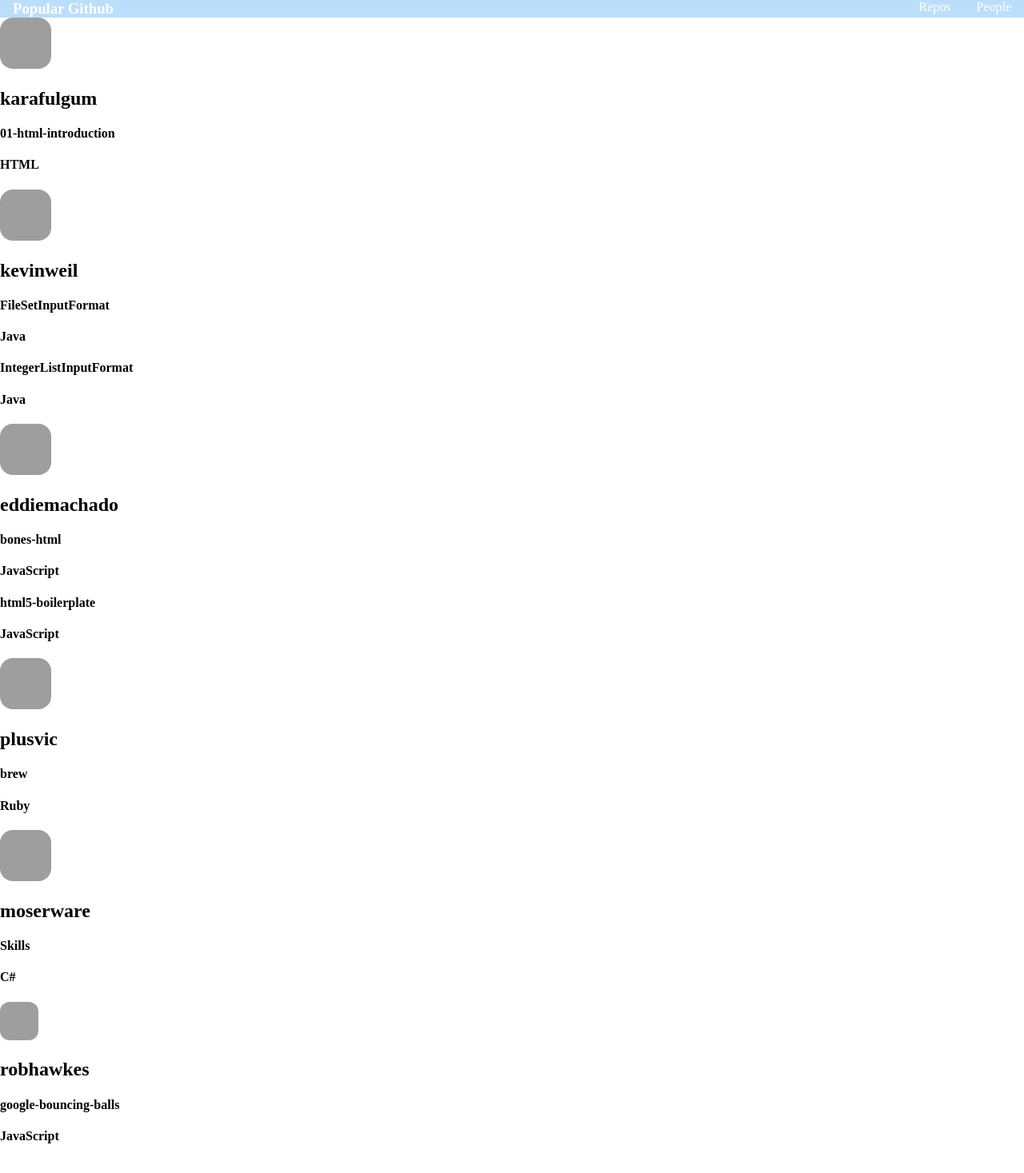
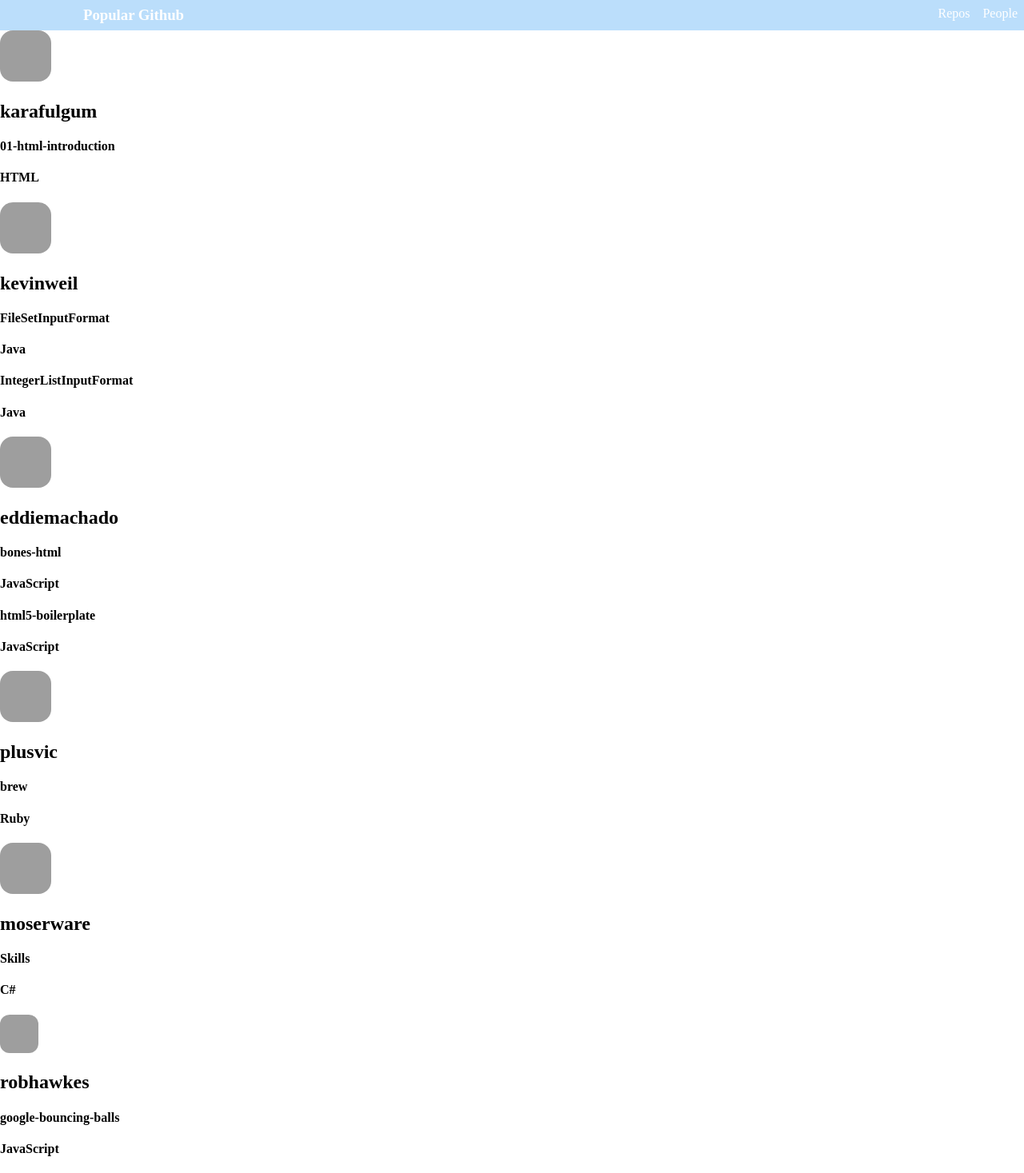
Before and after one commit to karafulgum/02-box-model, a plain HTML site: page index.html in a window 1280 px wide. Shown: the whole page at 80% size. Drawn offline with Linux system fonts and the light colour scheme; grey boxes are pictures that could not be loaded.

Commit message:
Edit span tags

```diff
--- a/app.css
+++ b/app.css
@@ -13,19 +13,17 @@ body {
   overflow: auto;
 }
 
-.navbar a {
+.navbar__left {
+  float: left;
+  margin: 0rem 0.5rem;
+  padding: 0.5rem 6rem;
+}
+
+.navbar__right, .navbar a {
+  float: right;
+  margin: 0.5rem;
   color:white;
   text-decoration: none;
-}
-
-.navbar__left {
-  float: left;
-  margin: 0rem 1rem;
-}
-
-.navbar__right {
-  float: right;
-  margin: 0rem 1rem;
 }
 
 .profile {
--- a/index.html
+++ b/index.html
@@ -20,8 +20,8 @@
   </div>
   <div class="repo-list">
     <h4 class=repo-list__name>01-html-introduction</h4>
-    <h4 class="repo-list__language">
-    <span class="dot-html">HTML</span>
+    <h4 class="repo-list__language">HTML
+    <span class="dot-html"></span>
     </h4>
   </div>
 
@@ -31,12 +31,12 @@
   </div>
   <div class="repo-list">
     <h4 class=repo-list__name>FileSetInputFormat</h4>
-    <h4 class="repo-list__language">
-    <span class="dot-java">Java</span>
+    <h4 class="repo-list__language">Java
+    <span class="dot-java"></span>
     </h4>
     <h4 class=repo-list__name>IntegerListInputFormat</h4>
-    <h4 class="repo-list__language">
-    <span class="dot-java">Java</span>
+    <h4 class="repo-list__language">Java
+    <span class="dot-java"></span>
     </h4>
   </div>
 
@@ -46,12 +46,12 @@
   </div>
   <div class="repo-list">
     <h4 class=repo-list__name>bones-html</h4>
-    <h4 class="repo-list__language">
-    <span class="dot-JavaScript">JavaScript</span>
+    <h4 class="repo-list__language">JavaScript
+    <span class="dot-JavaScript"></span>
     </h4>
     <h4 class=repo-list__name>html5-boilerplate</h4>
-    <h4 class="repo-list__language">
-    <span class="dot-JavaScript">JavaScript</span>
+    <h4 class="repo-list__language">JavaScript
+    <span class="dot-JavaScript"></span>
     </h4>
   </div>
 
@@ -61,8 +61,8 @@
   </div>
   <div class="repo-list">
     <h4 class=repo-list__name>brew</h4>
-    <h4 class="repo-list__language">
-    <span class="dot-ruby">Ruby</span>
+    <h4 class="repo-list__language">Ruby
+    <span class="dot-ruby"></span>
     </h4>
   </div>
 
@@ -72,8 +72,8 @@
   </div>
   <div class="repo-list">
     <h4 class=repo-list__name>Skills</h4>
-    <h4 class="repo-list__language">
-    <span class="dot-C#">C#</span>
+    <h4 class="repo-list__language">C#
+    <span class="dot-C#"></span>
     </h4>
   </div>
 
@@ -83,8 +83,8 @@
   </div>
   <div class="repo-list">
     <h4 class=repo-list__name>google-bouncing-balls</h4>
-    <h4 class="repo-list__language">
-    <span class="dot-JavaScript">JavaScript</span>
+    <h4 class="repo-list__language">JavaScript
+    <span class="dot-JavaScript"></span>
     </h4>
   </div>
 </div>
```
